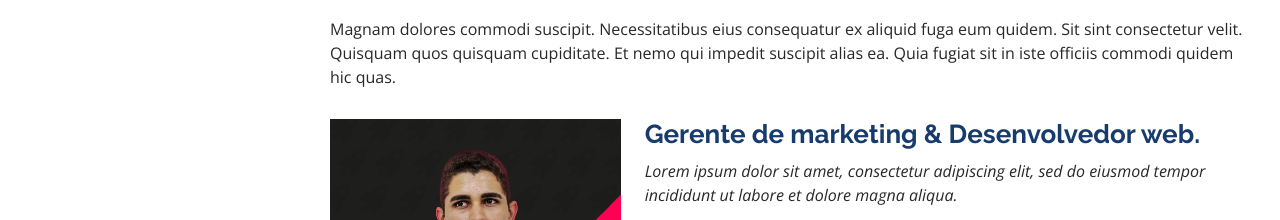
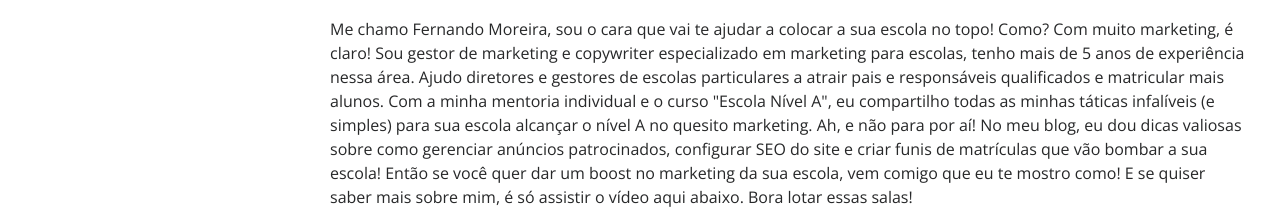
Before and after one commit to NandoMoreiradev/portfolio, a plain HTML site: page index.html in a window 1280 px wide. Shown: the part 921-1141 px from the top of the page. Drawn offline with nearby package versions, Linux system fonts and the light colour scheme; files whose address does not match are found by name.

Commit message:
Atualização da sessão sobre

```diff
--- a/index.html
+++ b/index.html
@@ -81,12 +81,20 @@
   <main id="main">
 
     <!-- ======= About Section ======= -->
-    <section id="about" class="about">
+    <section id="sobre" class="sobre">
       <div class="container">
 
         <div class="section-title">
           <h2>Sobre</h2>
-          <p>Magnam dolores commodi suscipit. Necessitatibus eius consequatur ex aliquid fuga eum quidem. Sit sint consectetur velit. Quisquam quos quisquam cupiditate. Et nemo qui impedit suscipit alias ea. Quia fugiat sit in iste officiis commodi quidem hic quas.</p>
+          <p>Me chamo Fernando Moreira, sou o cara que vai te ajudar a colocar a sua escola no topo! Como? Com muito marketing, é claro!
+
+            Sou gestor de marketing e copywriter especializado em marketing para escolas, tenho mais de 5 anos de experiência nessa área. Ajudo diretores e gestores de escolas particulares a atrair pais e responsáveis qualificados e matricular mais alunos.
+
+            Com a minha mentoria individual e o curso "Escola Nível A", eu compartilho todas as minhas táticas infalíveis (e simples) para sua escola alcançar o nível A no quesito marketing. Ah, e não para por aí! No meu blog, eu dou dicas valiosas sobre como gerenciar anúncios patrocinados, configurar SEO do site e criar funis de matrículas que vão bombar a sua escola!
+
+            Então se você quer dar um boost no marketing da sua escola, vem comigo que eu te mostro como! E se quiser saber mais sobre mim, é só assistir o vídeo aqui abaixo.
+
+            Bora lotar essas salas!</p>
         </div>
 
         <div class="row">
```
